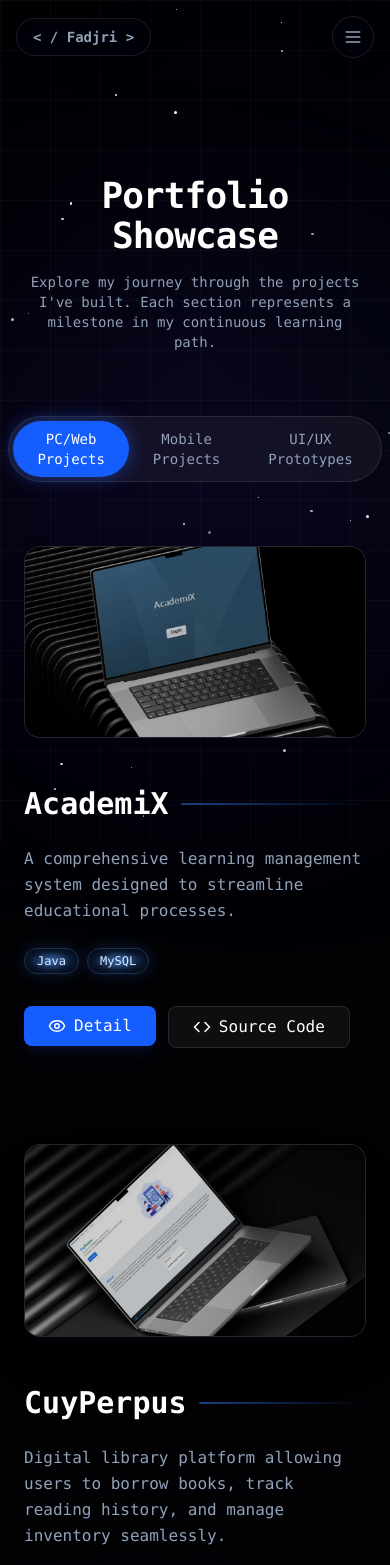
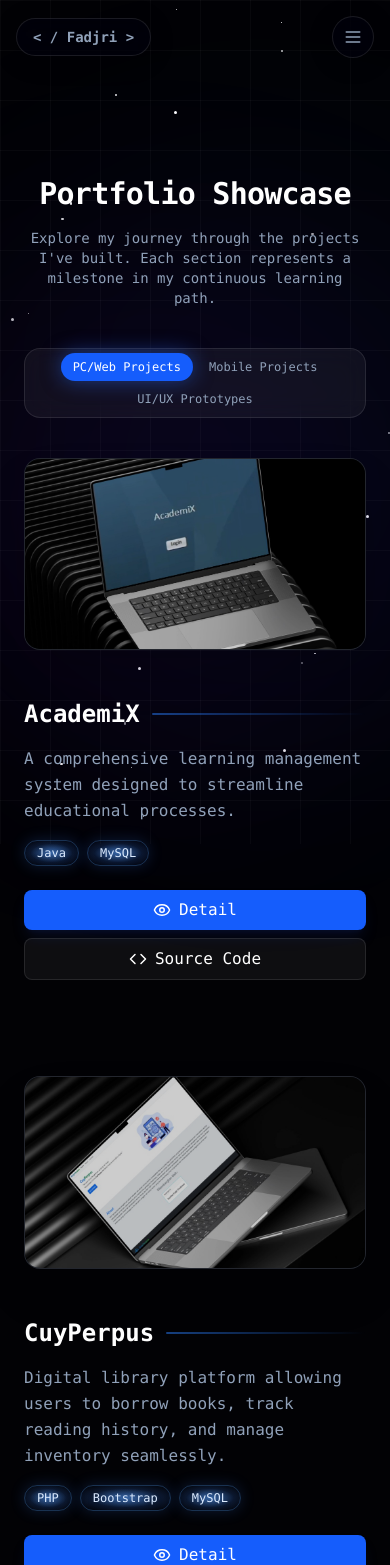
Before and after one commit to Fdjri/personal-portfolio, a Next.js app: page /projects in a window 390 px wide. Shown: the top 1565 px of the page. Built offline with nearby package versions, Linux system fonts and the light colour scheme.

Commit message:
feat: implement interactive 3D tech stack page with hover effects and easter egg animations

```diff
--- a/app/tech/page.tsx
+++ b/app/tech/page.tsx
@@ -777,10 +777,10 @@ export default function TechStackPage() {
                   <span className="inline-block mr-2">👆</span>
                   Tap a key to see details about each technology
                 </p>
-                <p className="text-slate-600 text-xs italic">
+                {/* <p className="text-slate-600 text-xs italic">
                   <span className="inline-block mr-2">🌟</span>
                   Secret: Tap any key 4 times to summon the stars
-                </p>
+                </p> */}
               </motion.div>
             </div>
 
--- a/components/MainLanding.tsx
+++ b/components/MainLanding.tsx
@@ -23,15 +23,15 @@ const MainLanding = memo(function MainLanding() {
 
         <div className="text-center space-y-8 max-w-4xl relative z-20 pointer-events-none">
           <div className="min-h-[120px] flex flex-col items-center justify-center pointer-events-auto">
-            <h1 className="text-4xl md:text-8xl font-bold tracking-tight text-transparent bg-clip-text bg-gradient-to-b from-white to-slate-500 mb-2 drop-shadow-2xl">
+            <h1 className="text-3xl sm:text-5xl md:text-8xl font-bold tracking-tight text-transparent bg-clip-text bg-gradient-to-b from-white to-slate-500 mb-2 drop-shadow-2xl">
               <ScrambleText text="Sholihul Fadjri" delay={500} />
             </h1>
-            <h1 className="text-4xl md:text-8xl font-bold tracking-tight text-slate-600">
+            <h1 className="text-3xl sm:text-5xl md:text-8xl font-bold tracking-tight text-slate-600">
               <ScrambleText text="Triwibowo" delay={1000} className="text-slate-600" />
             </h1>
           </div>
 
-          <div className="flex items-center justify-center gap-2 text-cyan-400 text-lg md:text-2xl h-8 pointer-events-auto">
+          <div className="flex items-center justify-center gap-2 text-cyan-400 text-sm sm:text-lg md:text-2xl h-8 pointer-events-auto">
             <TypewriterCycler
               words={[
                 "Brawijaya University Student",
@@ -53,16 +53,16 @@ const MainLanding = memo(function MainLanding() {
             initial={{ opacity: 0, y: 20 }}
             animate={{ opacity: 1, y: 0 }}
             transition={{ delay: 0.5, duration: 0.8 }}
-            className="flex flex-col md:flex-row items-center justify-center gap-4 pt-8 pointer-events-auto"
+            className="flex flex-col sm:flex-row items-center justify-center gap-4 pt-8 pointer-events-auto w-full px-4 sm:px-0"
           >
-            <Link href="/about" className="group relative px-8 py-3 bg-white text-black font-bold rounded-lg overflow-hidden transition-all hover:scale-105 active:scale-95 shadow-[0_0_20px_rgba(255,255,255,0.3)] flex items-center justify-center">
+            <Link href="/about" className="w-full sm:w-auto group relative px-8 py-3 bg-white text-black font-bold rounded-lg overflow-hidden transition-all hover:scale-105 active:scale-95 shadow-[0_0_20px_rgba(255,255,255,0.3)] flex items-center justify-center">
               <div className="absolute inset-0 w-full h-full bg-gradient-to-r from-cyan-300 to-blue-300 opacity-0 group-hover:opacity-100 transition-opacity" />
               <span className="relative flex items-center gap-2">
                 Explore My Universe
               </span>
             </Link>
 
-            <Link href="/contact" className="px-8 py-3 border border-slate-700 bg-black/50 text-white rounded-lg hover:bg-slate-900 hover:border-slate-500 transition-all flex items-center gap-2 group backdrop-blur-sm">
+            <Link href="/contact" className="w-full sm:w-auto px-8 py-3 border border-slate-700 bg-black/50 text-white rounded-lg hover:bg-slate-900 hover:border-slate-500 transition-all flex items-center justify-center gap-2 group backdrop-blur-sm">
               Get In Touch
               <Icons.ArrowRight size={16} className="group-hover:translate-x-1 transition-transform" />
             </Link>
--- a/components/OrbitSystem.tsx
+++ b/components/OrbitSystem.tsx
@@ -88,7 +88,7 @@ const OrbitSystem = memo(function OrbitSystem() {
         width="100%"
         height="100%"
         viewBox="0 0 1200 1000"
-        className="absolute w-full h-full"
+        className="absolute w-full h-full scale-[2] sm:scale-150 md:scale-100 transition-transform duration-700"
         style={{ overflow: 'visible' }}
         preserveAspectRatio="xMidYMid slice"
       >
--- a/components/WelcomeIntro.tsx
+++ b/components/WelcomeIntro.tsx
@@ -45,7 +45,7 @@ const WelcomeIntro = memo(function WelcomeIntro({ isVisible, onComplete }: Welco
                 animate={{ opacity: 1, scale: 1, filter: "blur(0px)" }}
                 exit={{ opacity: 0, scale: 1.1, filter: "blur(10px)" }}
                 transition={{ duration: 0.8, ease: [0.22, 1, 0.36, 1] }}
-                className="text-5xl md:text-7xl font-bold text-transparent bg-clip-text bg-gradient-to-r from-cyan-400 to-blue-600 text-center will-change-[opacity,transform]"
+                className="text-3xl sm:text-5xl md:text-7xl font-bold text-transparent bg-clip-text bg-gradient-to-r from-cyan-400 to-blue-600 text-center will-change-[opacity,transform] px-4"
               >
                 Welcome To My World
               </motion.h1>
--- a/components/sections/Projects.tsx
+++ b/components/sections/Projects.tsx
@@ -19,7 +19,7 @@ const TabItem = memo(function TabItem({
     <button
       onClick={onClick}
       className={`
-        relative px-6 py-2 rounded-full text-sm font-medium transition-all duration-300
+        relative px-3 sm:px-6 py-1.5 sm:py-2 rounded-full text-xs sm:text-sm font-medium transition-all duration-300
         ${isActive ? "text-white" : "text-slate-400 hover:text-white"}
       `}
     >
@@ -65,8 +65,8 @@ const ProjectCard = memo(function ProjectCard({
       </div>
 
       {/* CONTENT SIDE */}
-      <div className="w-full md:w-2/5 space-y-6">
-        <h3 className="text-3xl font-bold text-white flex items-center gap-3">
+      <div className="w-full md:w-2/5 space-y-4 sm:space-y-6">
+        <h3 className="text-2xl sm:text-3xl font-bold text-white flex items-center gap-3">
           <ScrambleText text={project.title} delay={100} />
           <div className="h-[2px] flex-grow bg-gradient-to-r from-blue-500/50 to-transparent rounded-full" />
         </h3>
@@ -98,17 +98,17 @@ const ProjectCard = memo(function ProjectCard({
         </div>
 
         {/* ACTIONS */}
-        <div className="flex flex-wrap gap-3 pt-2">
-          <Link href={`/projects/${project.id}`}>
-            <button className="px-6 py-2 bg-blue-600 hover:bg-blue-500 text-white rounded-lg font-medium transition-all flex items-center gap-2 shadow-lg shadow-blue-900/20 active:scale-95 group">
+        <div className="flex flex-wrap gap-2 sm:gap-3 pt-2 w-full">
+          <Link href={`/projects/${project.id}`} className="w-full sm:w-auto">
+            <button className="w-full sm:w-auto justify-center px-4 sm:px-6 py-2 bg-blue-600 hover:bg-blue-500 text-white rounded-lg font-medium transition-all flex items-center gap-2 shadow-lg shadow-blue-900/20 active:scale-95 group">
               <Icons.Eye size={18} className="group-hover:scale-110 transition-transform" />
               <ScrambleText text="Detail" />
             </button>
           </Link>
 
           {project.links.prototype && (
-            <a href={project.links.prototype} target="_blank" rel="noreferrer">
-              <button className="px-6 py-2 bg-purple-600 hover:bg-purple-500 text-white rounded-lg font-medium transition-all flex items-center gap-2 shadow-lg shadow-purple-900/20 active:scale-95 group">
+            <a href={project.links.prototype} target="_blank" rel="noreferrer" className="w-full sm:w-auto">
+              <button className="w-full sm:w-auto justify-center px-4 sm:px-6 py-2 bg-purple-600 hover:bg-purple-500 text-white rounded-lg font-medium transition-all flex items-center gap-2 shadow-lg shadow-purple-900/20 active:scale-95 group">
                 <Icons.Layers size={18} className="group-hover:scale-110 transition-transform" />
                 <ScrambleText text="Prototype" />
               </button>
@@ -116,8 +116,8 @@ const ProjectCard = memo(function ProjectCard({
           )}
 
           {project.links.code && (
-            <a href={project.links.code} target="_blank" rel="noreferrer">
-              <button className="px-6 py-2 bg-white/5 hover:bg-white/10 border border-white/10 text-white rounded-lg font-medium transition-all flex items-center gap-2 active:scale-95 group">
+            <a href={project.links.code} target="_blank" rel="noreferrer" className="w-full sm:w-auto">
+              <button className="w-full sm:w-auto justify-center px-4 sm:px-6 py-2 bg-white/5 hover:bg-white/10 border border-white/10 text-white rounded-lg font-medium transition-all flex items-center gap-2 active:scale-95 group">
                 <Icons.Code size={18} className="group-hover:scale-110 transition-transform" />
                 <ScrambleText text="Source Code" />
               </button>
@@ -148,8 +148,8 @@ const Projects = memo(function Projects() {
       <div className="max-w-7xl mx-auto relative">
 
         {/* HEADER SECTION */}
-        <div className="text-center mb-16 space-y-4">
-          <h2 className="text-4xl md:text-6xl font-bold text-white tracking-tight">
+        <div className="text-center mb-10 sm:mb-16 space-y-4">
+          <h2 className="text-3xl sm:text-4xl md:text-6xl font-bold text-white tracking-tight">
             <ScrambleText text="Portfolio Showcase" delay={200} />
           </h2>
           <p className="text-slate-400 max-w-2xl mx-auto text-sm md:text-base">
@@ -158,8 +158,8 @@ const Projects = memo(function Projects() {
         </div>
 
         {/* TABS NAVIGATION */}
-        <div className="flex justify-center mb-16">
-          <div className="flex items-center p-1 bg-white/5 border border-white/10 rounded-full backdrop-blur-md">
+        <div className="flex justify-center mb-10 sm:mb-16">
+          <div className="flex flex-wrap justify-center items-center p-1 bg-white/5 border border-white/10 rounded-2xl sm:rounded-full backdrop-blur-md gap-1 sm:gap-0">
             {tabs.map((tab) => (
               <TabItem
                 key={tab.id}
```
Also changed, not shown: components/sections/About.tsx (+7 -7 lines).
